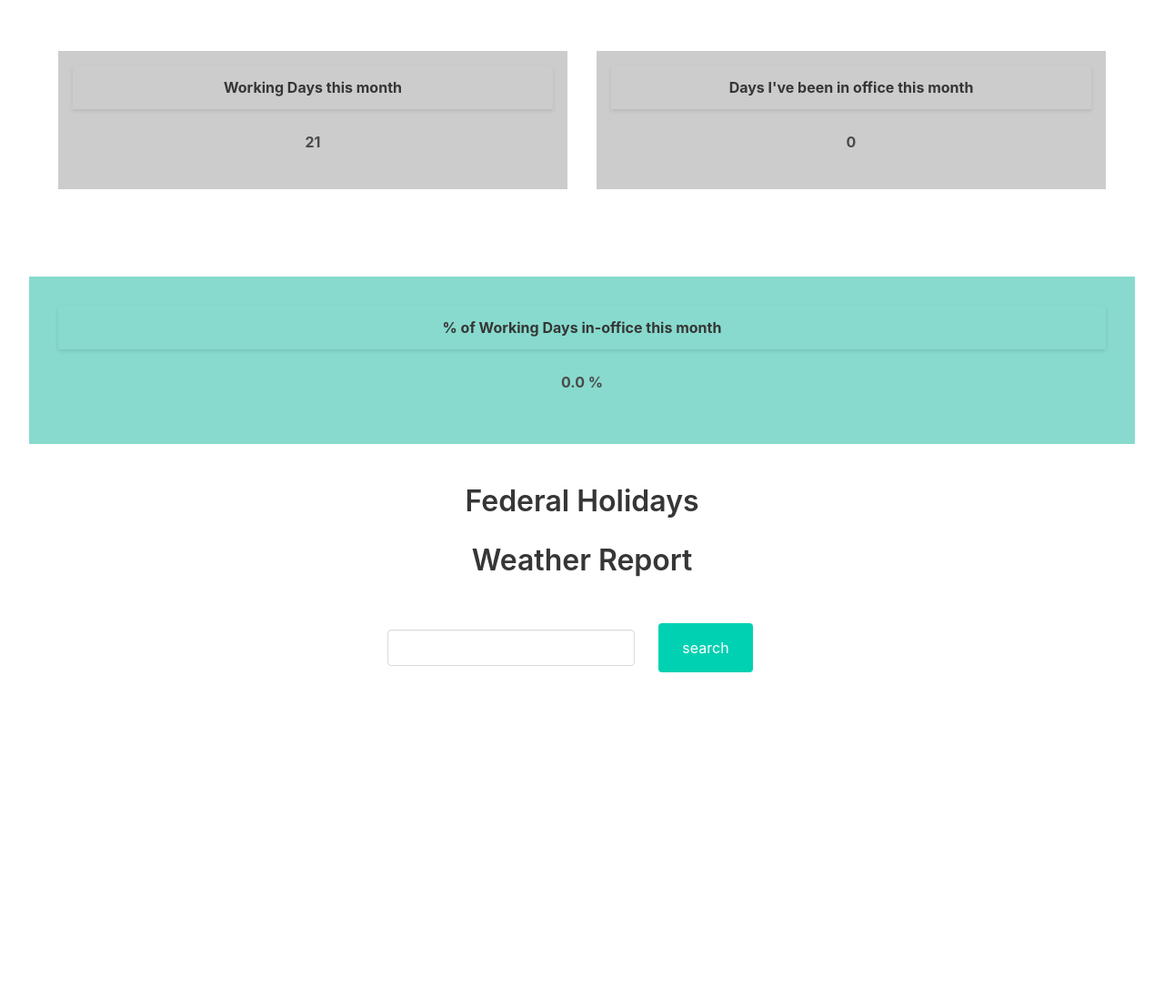
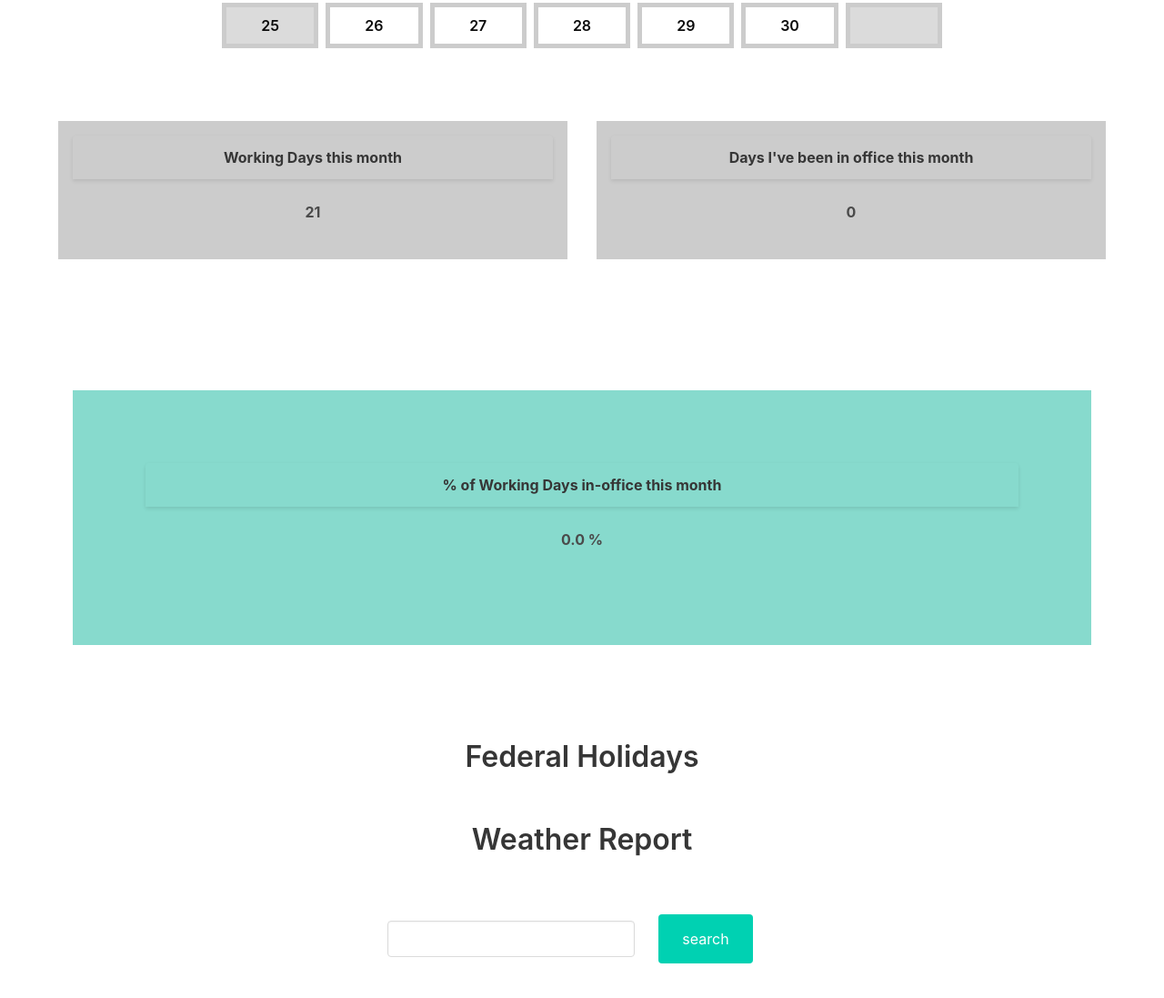
Before and after one commit to SquirrelsAtARave/hybrid-tracker-project-1, a plain HTML site: page index.html in a window 1280 px wide. Shown: the part 607-1704 px from the top of the page at 91% size. Before the commit the page ends 1384 px from the top, so only its background shows below. Drawn offline with nearby package versions, Linux system fonts and the light colour scheme; no server answers.

Commit message:
new images

```diff
--- a/assets/style.css
+++ b/assets/style.css
@@ -43,7 +43,7 @@ body {
 #percent-working {
   background-color: #87dacd;
   border-color: grey;
-  border-width: 1rem;
+  border-width: 50vw;
 }
 
 #numbers {
@@ -59,8 +59,8 @@ p {
 #percent-working {
     align-items: center;
     justify-content: center;
-    padding: 2rem 2rem;
-    margin: 2rem 2rem;
+    padding: 5rem 5rem;
+    margin: 5rem 5rem;
 }
 
 /* added for weather portion */
@@ -68,7 +68,7 @@ p {
   display: flex;
   flex-direction: row;
   flex-wrap: wrap;
-  gap: 3rem;
+  gap: 7rem;
   background-color: #87dacd;
 }
 
@@ -100,7 +100,7 @@ h3 {
   display: flex;
   justify-content: center;
   text-align: center;
-  padding: 1vw 1vw;
+  padding: 2vw 2vw;
 }
 
 #history {
```
Also changed, not shown: images/CalendarScreenshot.jpeg (deleted), images/Screenshot (345).png (added), images/Screenshot (346).png (added), images/Tracker-Weather-Screenshot.jpg (deleted), 1 other file.
